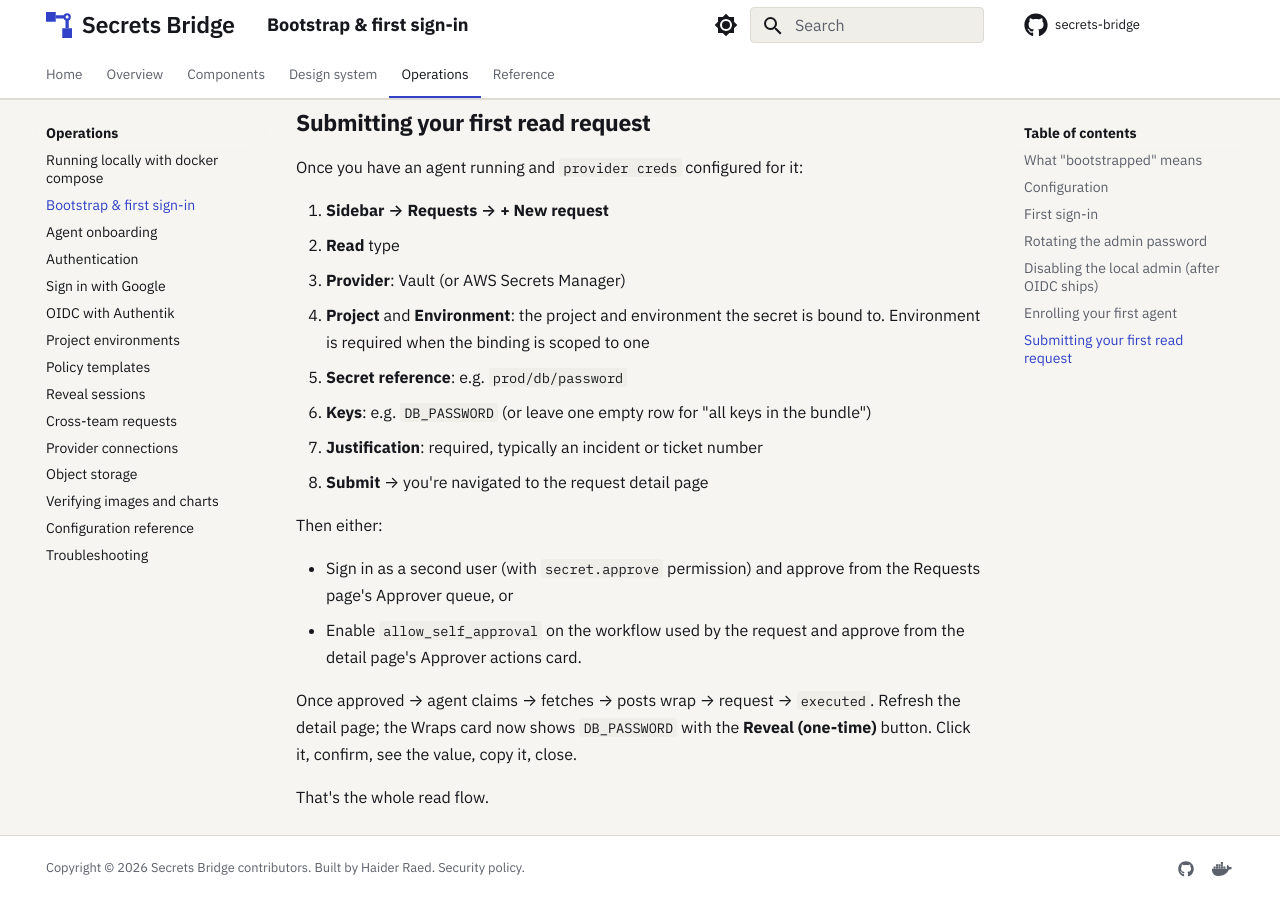
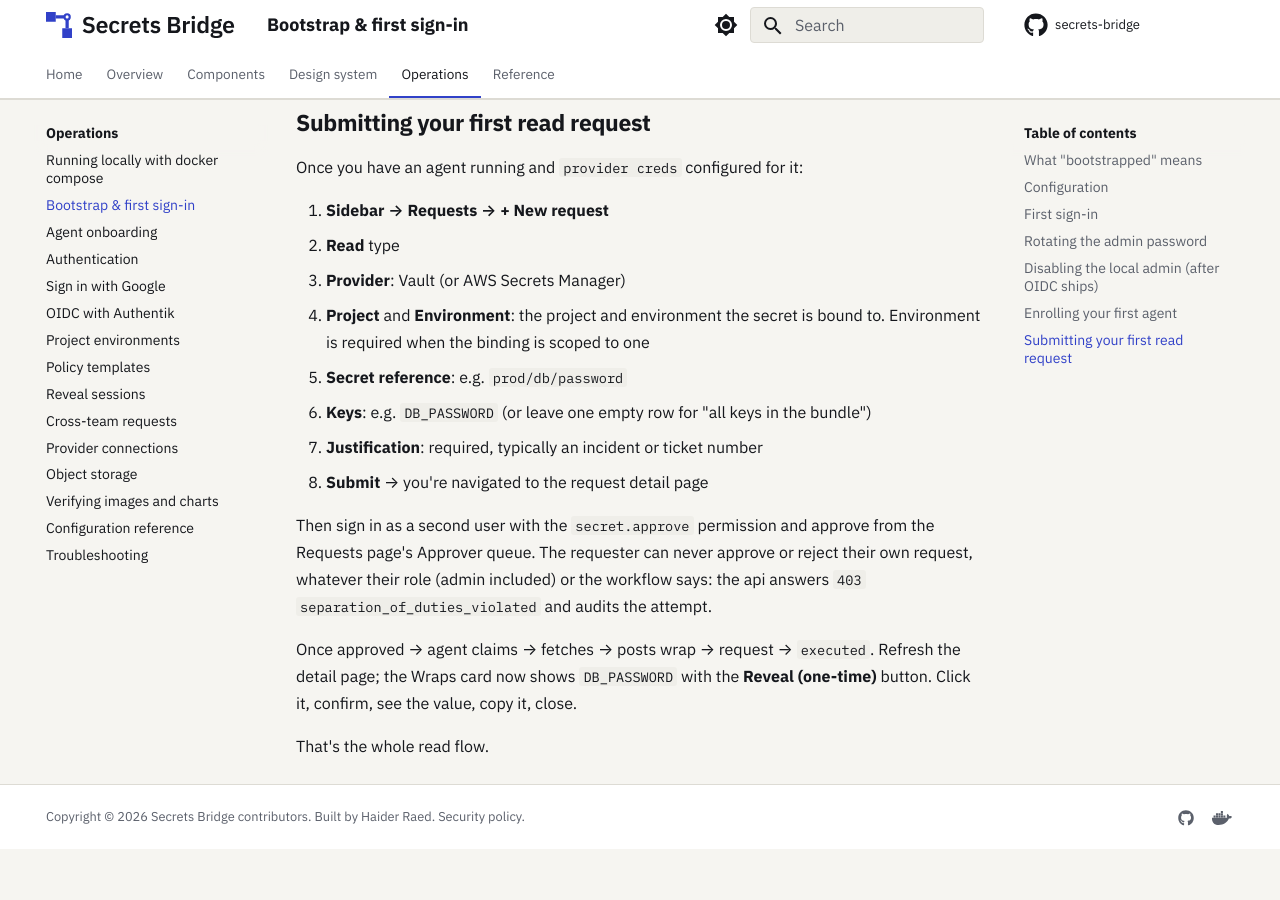
Before and after one commit to secrets-bridge/docs, an MkDocs documentation site: the page built from docs/operations/bootstrap.md, in a window 1280 px wide and 900 px high, scrolled down 3783 px. Built offline with MkDocs 1.6.1 and Material for MkDocs 9.7.7, drawn with Linux system fonts in a browser that asks for light colours; plug-ins that fetch from the network failed and are left out; the version menu is left out; after the commit the page ends 4632 px from its top, so only the background shows below that.

Commit message:
docs: no self-approval, the requester can never approve their own request (#67)
Co-authored-by: mahdi salah <1337hatexe@gmail.com>

```diff
--- a/docs/operations/bootstrap.md
+++ b/docs/operations/bootstrap.md
@@ -180,12 +180,11 @@ configured for it:
    number
 8. **Submit** → you're navigated to the request detail page
 
-Then either:
-
-- Sign in as a second user (with `secret.approve` permission)
-  and approve from the Requests page's Approver queue, or
-- Enable `allow_self_approval` on the workflow used by the request
-  and approve from the detail page's Approver actions card.
+Then sign in as a second user with the `secret.approve` permission
+and approve from the Requests page's Approver queue. The requester
+can never approve or reject their own request, whatever their role
+(admin included) or the workflow says: the api answers
+`403 separation_of_duties_violated` and audits the attempt.
 
 Once approved → agent claims → fetches → posts wrap → request →
 `executed`. Refresh the detail page; the Wraps card now shows
```
Also changed, not shown: docs/components/ui.md (+1 -1 lines), docs/operations/policy-templates.md (+0 -3 lines), docs/overview/glossary.md (+4 -3 lines).
